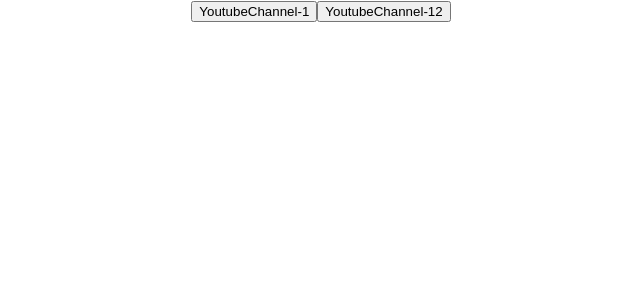
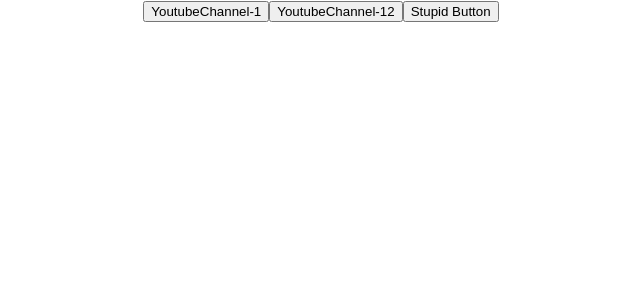
Before and after one commit to igor-minaev/microtasks, a React (Create React App) app: page / in a window 1280 px wide. Shown: the top 300 px of the page, without its empty margins (319-959 px from the left). Built offline with nearby package versions, Linux system fonts and the light colour scheme.

Commit message:
finish task

```diff
--- a/src/App.tsx
+++ b/src/App.tsx
@@ -3,11 +3,21 @@ import './App.css';
 import {Button} from "./components/Button";
 
 function App() {
+const Button1Foo=(subscriber:string, age: number, address: string)=>{
+    console.log(subscriber)
+}
+const Button2Foo=(subscriber:string, age?: number)=>{
+    console.log(subscriber)
+}
 
+const Button3Foo=()=>{
+    console.log('Im stupid button!')
+}
     return (
         <div className="App">
-            <Button name={'YoutubeChannel-1'}/>
-            <Button name={'YoutubeChannel-12'}/>
+            <Button name={'YoutubeChannel-1'} callBack={()=>Button1Foo('Vasya',21,'live in Minsk')}/>
+            <Button name={'YoutubeChannel-12'} callBack={()=>Button2Foo('Ivan')}/>
+            <Button name={'Stupid Button'} callBack={Button3Foo}/>
         </div>
     );
 }
--- a/src/components/Button.tsx
+++ b/src/components/Button.tsx
@@ -1,11 +1,15 @@
 import React from "react";
 
-type ButtonPropsType={
+type ButtonType={
     name: string
+    callBack: ()=>void
 }
 
-export const Button = (props:ButtonPropsType) => {
+export const Button = (props:ButtonType) => {
+    const onClickHandler=()=>{
+        props.callBack()
+    }
     return (
-        <button>{props.name}</button>
+        <button onClick={onClickHandler}>{props.name}</button>
     )
 }
```
